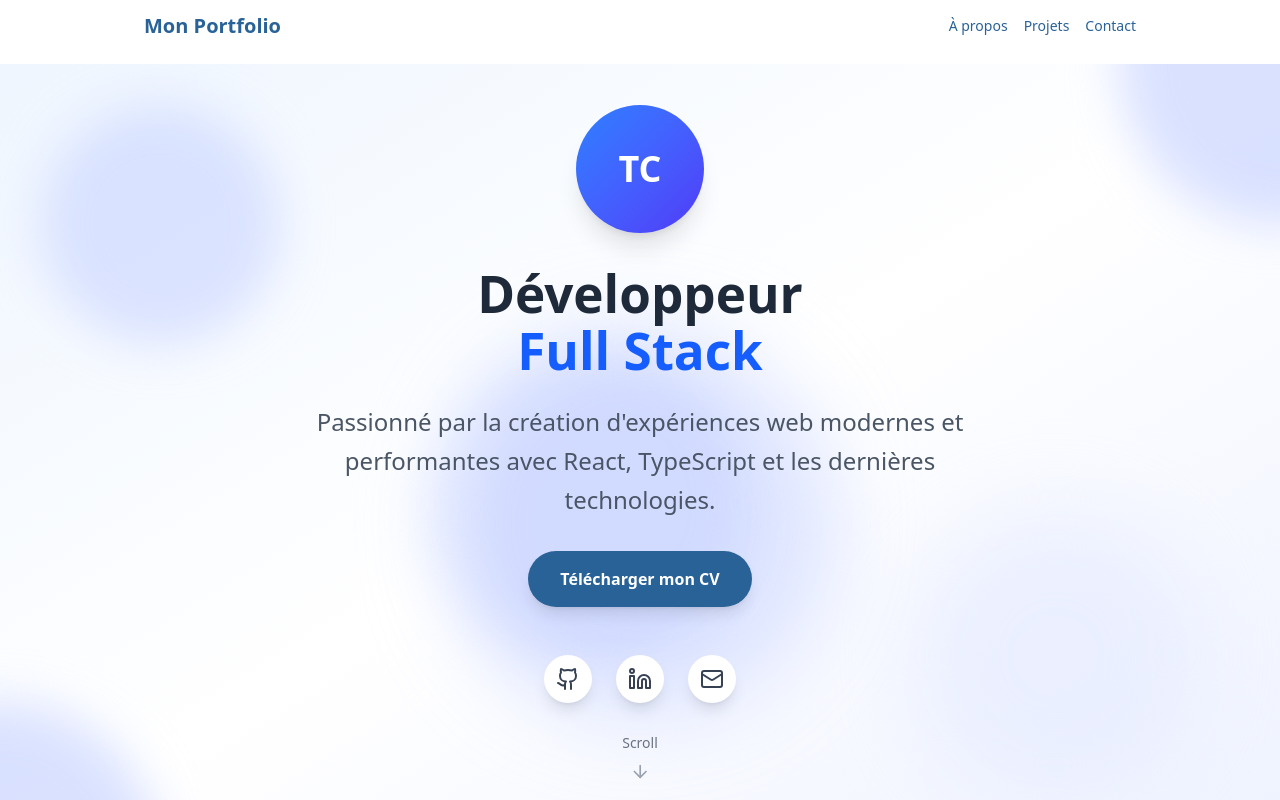
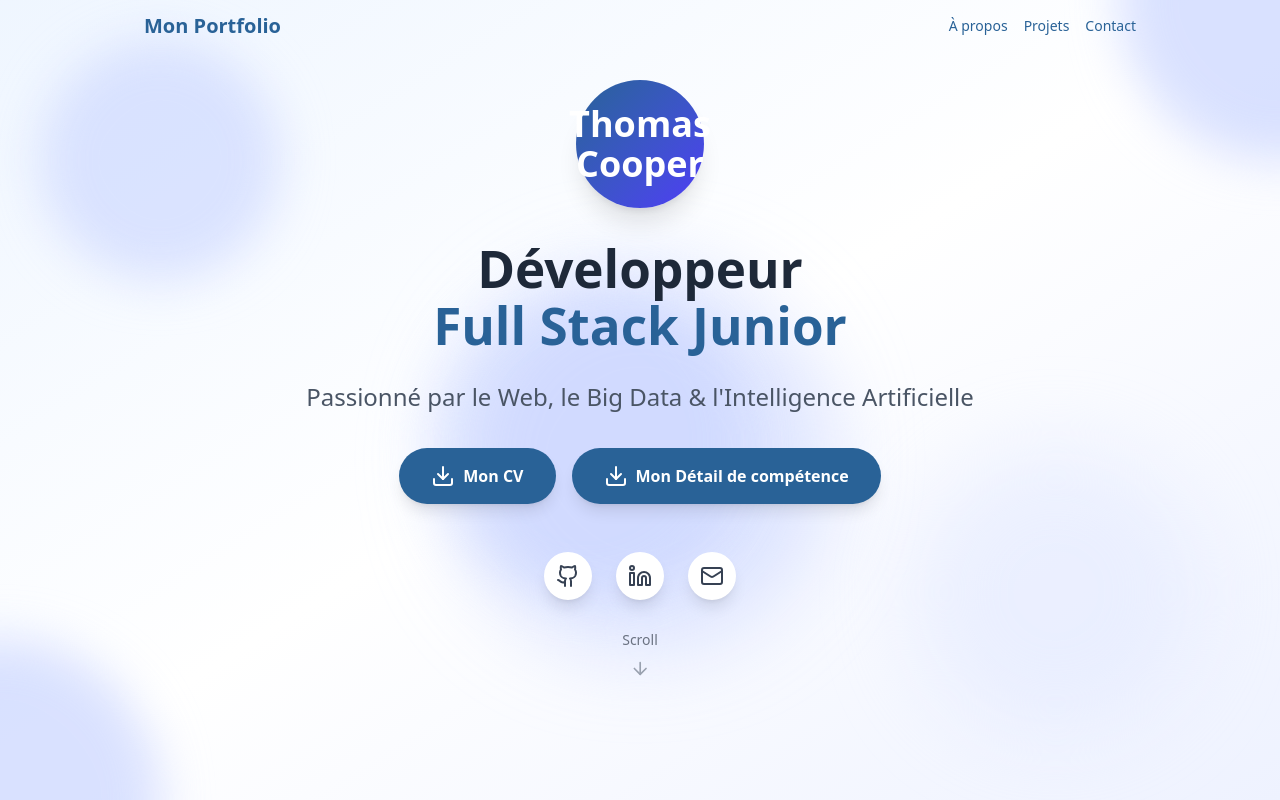
Before and after one commit to thoms-17/mon-portfolio, a React (Vite) app: page / in a window 1280 px wide. Shown: the top 800 px of the page. Built offline with nearby package versions, Linux system fonts and the light colour scheme.

Commit message:
Hero Updates
Ajout du téléchargement du détail de compétences.
Redirection dans un nouvel onglet pour mon github et Linkedin.
Centrage des boutons de download

```diff
--- a/src/layout/Layout.jsx
+++ b/src/layout/Layout.jsx
@@ -7,7 +7,7 @@ const Layout = () => {
     <>
       <Navbar />
       <ScrollToTopButton />
-      <main className="pt-16">
+      <main>
         <section>
           <Outlet />
         </section>
--- a/src/sections/HeroSection.jsx
+++ b/src/sections/HeroSection.jsx
@@ -1,5 +1,5 @@
 import { motion } from "framer-motion";
-import { ArrowDown, Github, Linkedin, Mail } from "lucide-react";
+import { ArrowDown, Github, Linkedin, Mail, Download } from "lucide-react";
 
 const HeroSection = () => {
   return (
@@ -35,15 +35,15 @@ const HeroSection = () => {
         >
           {/* Profile Image */}
           <motion.div
-            initial={{ opacity: 0, scale: 0.8 }}
+            initial={{ opacity: 0, scale: 2 }}
             animate={{ opacity: 1, scale: 1 }}
             transition={{ duration: 0.8, delay: 0.2 }}
             className="w-32 h-32 mx-auto mb-8 relative"
           >
-            <div className="w-full h-full bg-gradient-to-br from-blue-500 to-indigo-600 rounded-full flex items-center justify-center text-white text-4xl font-bold shadow-xl">
-              TC
+            <div className="w-full h-full bg-gradient-to-br from-[#296297] to-indigo-600 rounded-full flex items-center justify-center text-white text-4xl font-bold shadow-xl">
+              Thomas Cooper
             </div>
-            <div className="absolute inset-0 bg-gradient-to-br from-blue-500 to-indigo-600 rounded-full animate-ping opacity-25"></div>
+            <div className="absolute inset-0 bg-gradient-to-br from-[#296297] to-indigo-600 rounded-full animate-ping opacity-25"></div>
           </motion.div>
 
           {/* Main Title */}
@@ -54,7 +54,7 @@ const HeroSection = () => {
             className="text-5xl md:text-7xl font-bold text-gray-800 mb-6"
           >
             Développeur
-            <span className="block text-blue-600">Full Stack</span>
+            <span className="block text-[#296297]">Full Stack Junior</span>
           </motion.h1>
 
           {/* Subtitle */}
@@ -64,8 +64,7 @@ const HeroSection = () => {
             transition={{ duration: 0.8, delay: 0.6 }}
             className="text-xl md:text-2xl text-gray-600 mb-8 max-w-2xl mx-auto leading-relaxed"
           >
-            Passionné par la création d'expériences web modernes et performantes
-            avec React, TypeScript et les dernières technologies.
+            Passionné par le Web, le Big Data & l'Intelligence Artificielle
           </motion.p>
 
           {/* CTA Buttons */}
@@ -73,14 +72,22 @@ const HeroSection = () => {
             initial={{ opacity: 0, y: 20 }}
             animate={{ opacity: 1, y: 0 }}
             transition={{ duration: 0.8, delay: 0.8 }}
-            className="flex flex-col sm:flex-row gap-4 justify-center mb-12"
+            className="flex flex-col items-center gap-4 sm:flex-row sm:justify-center mb-12"
           >
             <a
-              href="/cv.pdf"
+              href="/cv-thomas-cooper.pdf"
               download
-              className="px-8 py-4 bg-[#296297] text-white rounded-full font-semibold hover:bg-[#1F4D73] transition-transform duration-300 hover:scale-105 shadow-lg cursor-pointer"
+              className="inline-flex items-center justify-center gap-2 px-8 w-fit py-4 bg-[#296297] text-white rounded-full font-semibold hover:bg-[#1F4D73] transition-transform duration-400 hover:scale-110 shadow-lg cursor-pointer"
             >
-              Télécharger mon CV
+              <Download /> Mon CV
+            </a>
+
+            <a
+              href="/d2c-thomas-cooper.pdf"
+              download
+              className="inline-flex items-center justify-center gap-2 px-8 w-fit py-4 bg-[#296297] text-white rounded-full font-semibold hover:bg-[#1F4D73] transition-transform duration-400 hover:scale-110 shadow-lg cursor-pointer"
+            >
+              <Download /> Mon Détail de compétence
             </a>
           </motion.div>
 
@@ -92,20 +99,22 @@ const HeroSection = () => {
             className="flex justify-center gap-6 mb-30"
           >
             <a
-              href="https://github.com"
-              className="p-3 bg-white rounded-full shadow-lg hover:shadow-xl transition-transform duration-300 hover:scale-110 text-gray-700 hover:text-blue-600"
+              href="https://github.com/thoms-17"
+              target="_blank"
+              className="p-3 bg-white rounded-full shadow-lg hover:shadow-xl transition-transform duration-300 hover:scale-110 text-gray-700 hover:text-[#296297]"
             >
               <Github size={24} />
             </a>
             <a
-              href="https://linkedin.com"
-              className="p-3 bg-white rounded-full shadow-lg hover:shadow-xl transition-transform duration-300 hover:scale-110 text-gray-700 hover:text-blue-600"
+              href="https://www.linkedin.com/in/thomas-cooper17"
+              target="_blank"
+              className="p-3 bg-white rounded-full shadow-lg hover:shadow-xl transition-transform duration-300 hover:scale-110 text-gray-700 hover:text-[#296297]"
             >
               <Linkedin size={24} />
             </a>
             <a
               href="mailto:contact@example.com"
-              className="p-3 bg-white rounded-full shadow-lg hover:shadow-xl transition-transform duration-300 hover:scale-110 text-gray-700 hover:text-blue-600"
+              className="p-3 bg-white rounded-full shadow-lg hover:shadow-xl transition-transform duration-300 hover:scale-110 text-gray-700 hover:text-[#296297]"
             >
               <Mail size={24} />
             </a>
```
Also changed, not shown: 2 other files (tests, documents, lock files or other folders).
